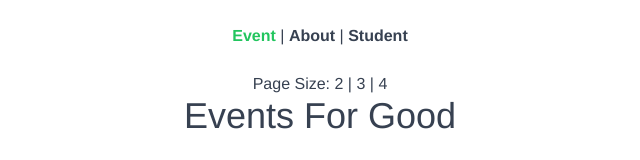
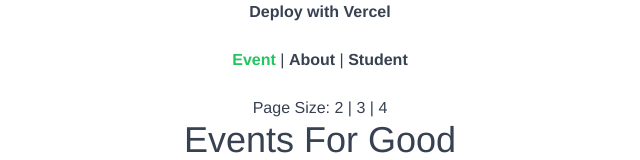
Before and after one commit to teeradui/cp-lab3, a Vue app: page / in a window 1280 px wide. Shown: the top 160 px of the page, without its empty margins (320-960 px from the left). Built offline with nearby package versions, Linux system fonts and the light colour scheme; no server answers; the HTML template or start-up script is replaced by a standard one.

Commit message:
add text deploy

```diff
--- a/src/App.vue
+++ b/src/App.vue
@@ -13,6 +13,7 @@ const {message} = storeToRefs(store)
       <div id ="flashMessage" class="animate-fade" v-if="message">
         <h4>{{ message }}</h4>
       </div>
+      <h4 class="text-center font-bold text-gray-700 antialias">Deploy with Vercel</h4>
       <div class="wrapper">
         <nav class="py-6">
           <RouterLink class="font-bold text-gray-700" exact-active-class="text-green-500" :to="{name: 'event-list-view'}">Event</RouterLink> |
```
